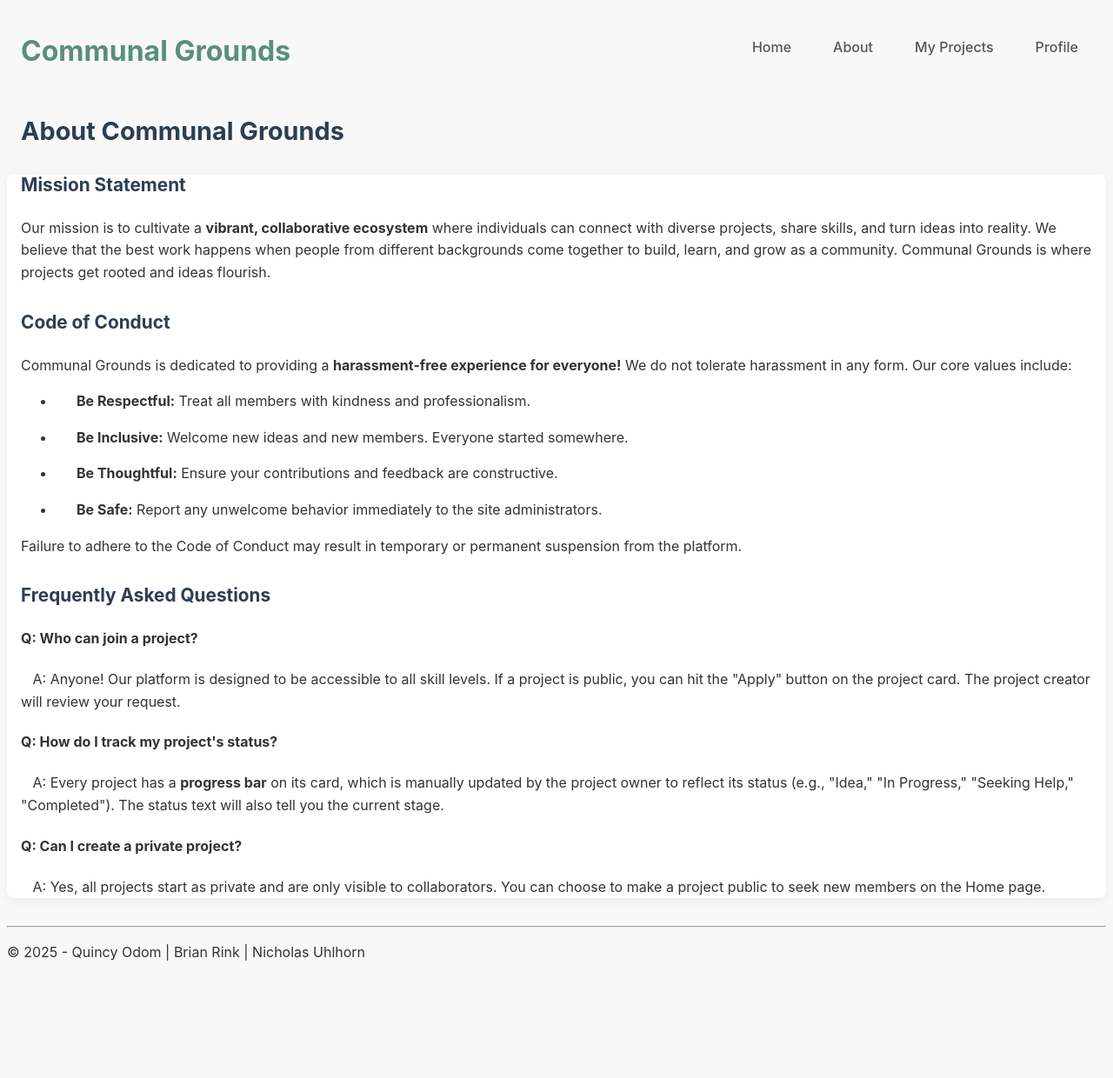
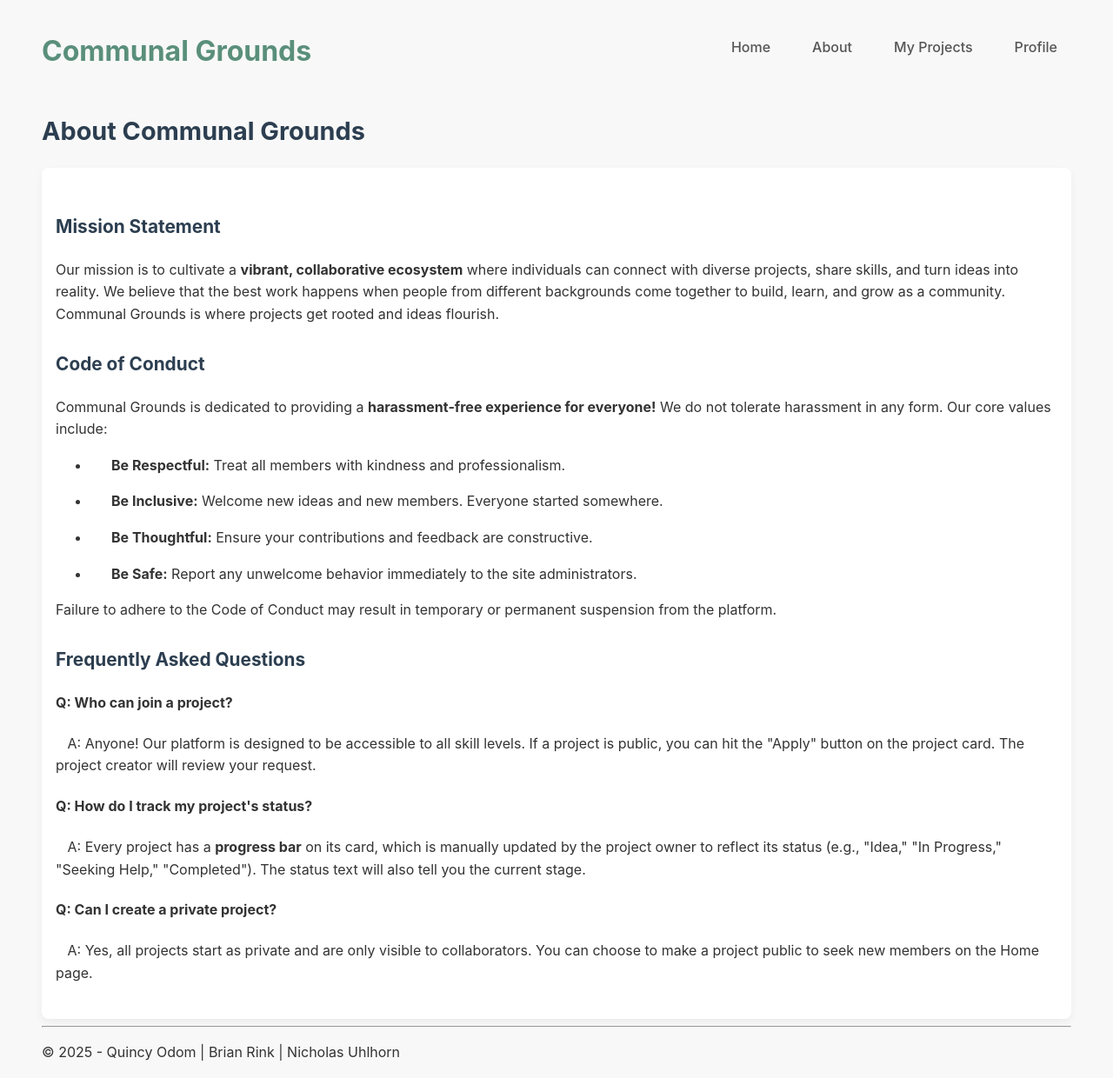
Before and after one commit to NicholasJUhlhorn/communal_grounds_CSCI436-536, a Flask app: page /about in a window 1280 px wide. Shown: the whole page at 87% size. Before the commit the page ends 1105 px from the top, so only its background shows below. Run offline with Flask 3, Linux system fonts and the light colour scheme.

Commit message:
fixed padding on about page, and spacing in some other locations as well

```diff
--- a/static/style.css
+++ b/static/style.css
@@ -49,9 +49,10 @@ h2 { font-size: 1.8rem; }
 h3 { font-size: 1.3rem; }
 
 main,
-body > h2, body > h1, body > ul, body > div:not(.progress), body > a:not(.nav-link), body > img {
-    margin-left: auto;
-    margin-right: auto;
+/* body > h2, body > h1, body > ul, body > div:not(.progress), body > a:not(.nav-link), body > img { */
+body {
+    margin-left: var(--spacing-lg);
+    margin-right: var(--spacing-lg);
     padding: 0 var(--spacing-sm);
 }
 
@@ -119,12 +120,10 @@ header hr {
 
 .about-wrapper {
     background-color: var(--color-card-bg);
-    padding: var(--spacing-lg);
     border-radius: 8px;
     box-shadow: 0 4px 10px rgba(0, 0, 0, 0.05);
-    margin-bottom: var(--spacing-lg);
-    margin-top: var(--spacing-md);
-    padding: var(--spacing-sm) var(--spacing-sm);
+    margin: 2rem, 5rem;
+    padding: var(--spacing-md) var(--spacing-sm);
 }
 
 .about-wrapper ul li {
```
